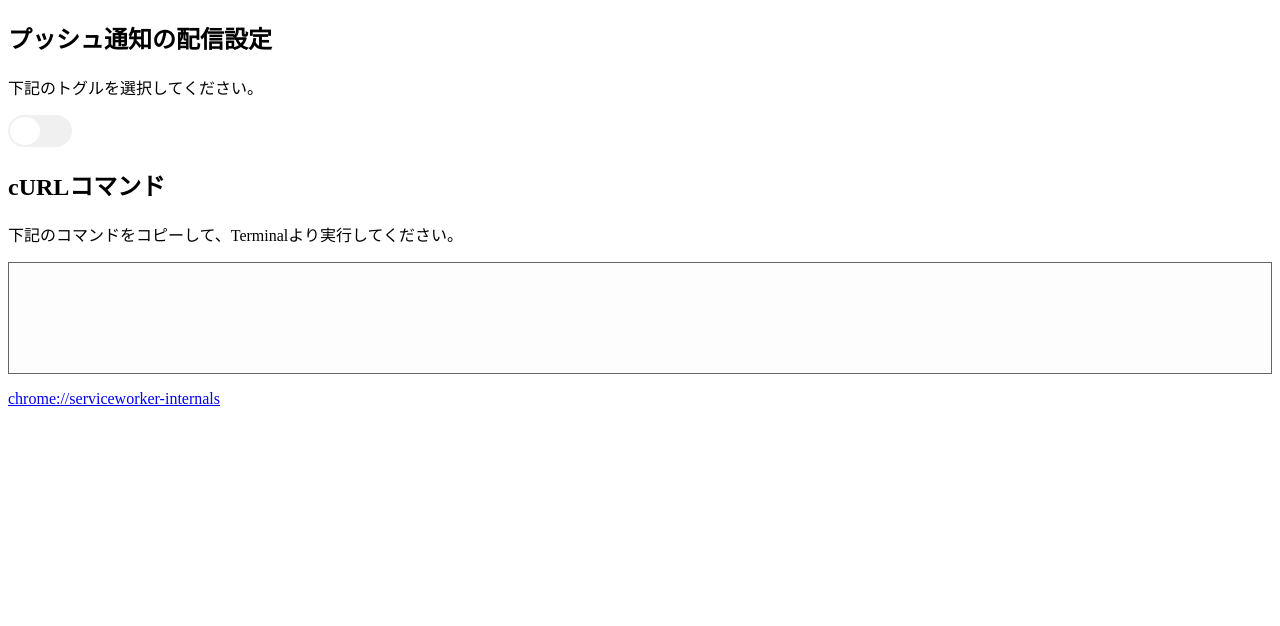
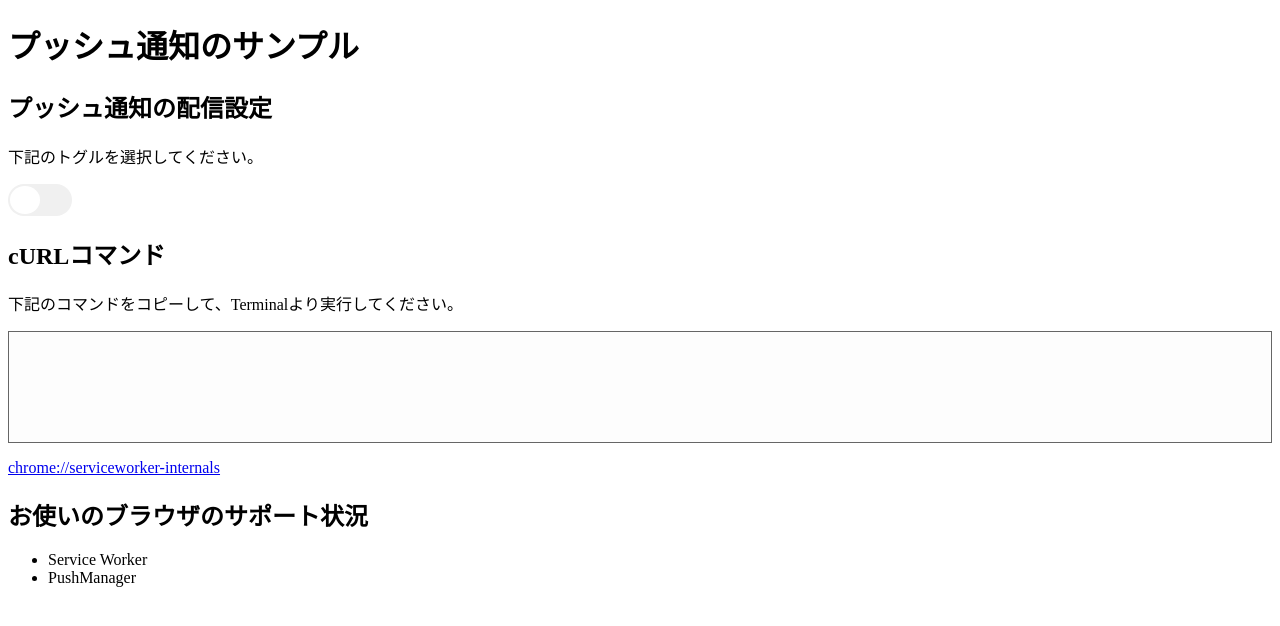
Before and after one commit to ics-creative/160414_serviceworker_push_notification, a plain HTML site: page index.html in a window 1280 px wide. Drawn offline with Linux system fonts and the light colour scheme.

Commit message:
フォルダ階層の変更、

```diff
--- a/index.html
+++ b/index.html
@@ -1,16 +1,18 @@
 <!doctype html>
 <html lang="ja">
 <head>
-  <meta charset="utf-8" />
+  <meta charset="utf-8"/>
   <title>プッシュ通知のサンプル</title>
-  <meta name="mobile-web-app-capable" content="yes" />
+  <meta name="mobile-web-app-capable" content="yes"/>
   <!-- Include manifest file in the page -->
-  <link rel="manifest" href="js/manifest.json" />
-  <link rel="stylesheet" href="css/style.css" />
+  <link rel="manifest" href="manifest.json"/>
+  <link rel="stylesheet" href="css/style.css"/>
   <script src="js/main.js" defer></script>
 </head>
 
 <body>
+  <h1>プッシュ通知のサンプル</h1>
+
   <div class="supported">
     <div>
       <h2>プッシュ通知の配信設定</h2>
@@ -35,5 +37,11 @@
 
   </div>
 
+  <h2>お使いのブラウザのサポート状況</h2>
+  <ul>
+    <li><span class="support-sw"></span> Service Worker</li>
+    <li><span class="support-push"></span> PushManager</li>
+  </ul>
+
 </body>
 </html>
```
Also changed, not shown: imgs/ics_logo_512x512.png (renamed from ics_logo_512x512.png), manifest.json.
